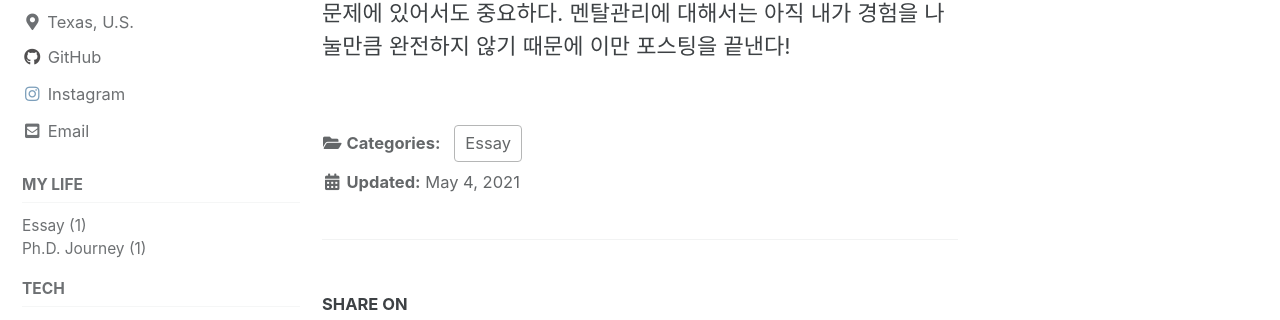
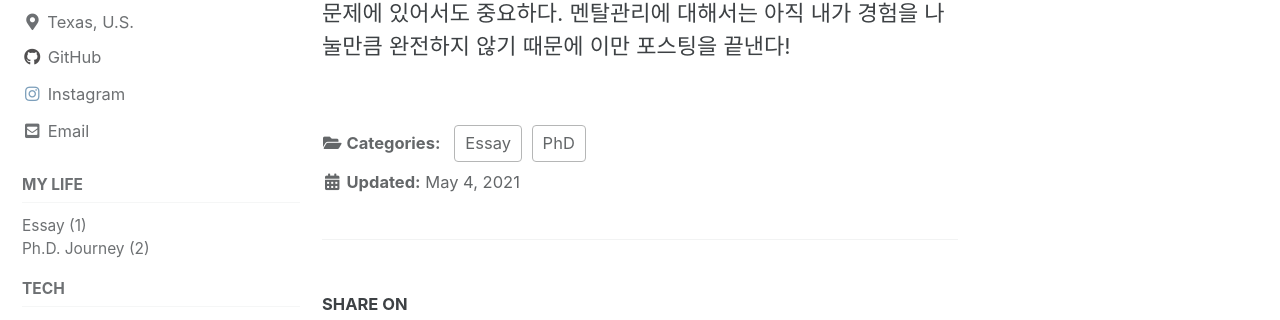
Before and after one commit to HakeoungLee/HakeoungLee.github.io, a Jekyll site: the page built from _posts/2021-05-04-phdinterviews.md, in a window 1280 px wide and 900 px high, scrolled down 2602 px. Shown: the part 127-447 px from the top of the window. Built offline with Jekyll 4.4.1, drawn with Linux system fonts in a browser that asks for light colours; cached includes are drawn as plain includes; comment, search, counter and statistics services are not loaded.

Commit message:
Update and rename 2021-05-04-reasonforphd.md to 2021-05-04-phdinterviews.md

```diff
--- a/_posts/2021-05-04-reasonforphd.md
+++ b/_posts/2021-05-04-phdinterviews.md
@@ -6,6 +6,7 @@ toc_label: "Table of Contents"
 toc_icon: "paw"
 categories:
   - Essay
+  - PhD
 
 
 title:  "미국 유학 면접(Ph.D. Interviews)"
```
